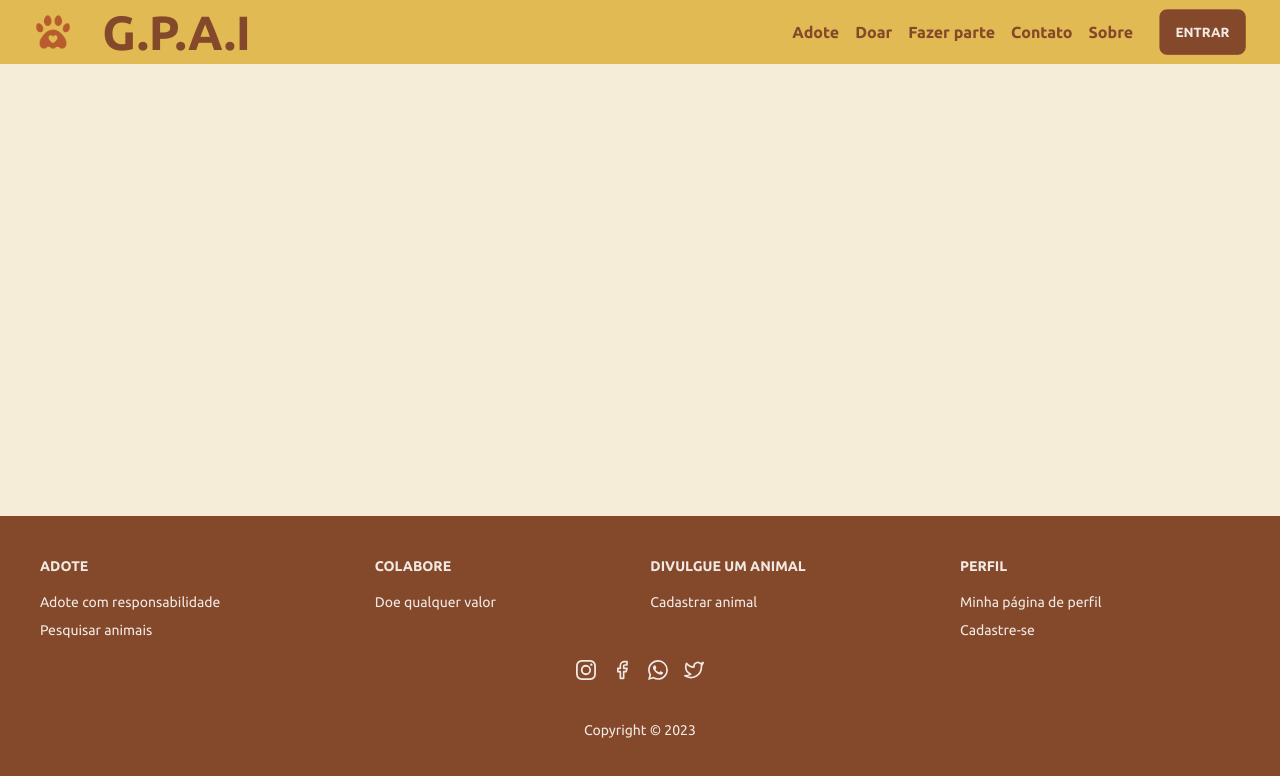
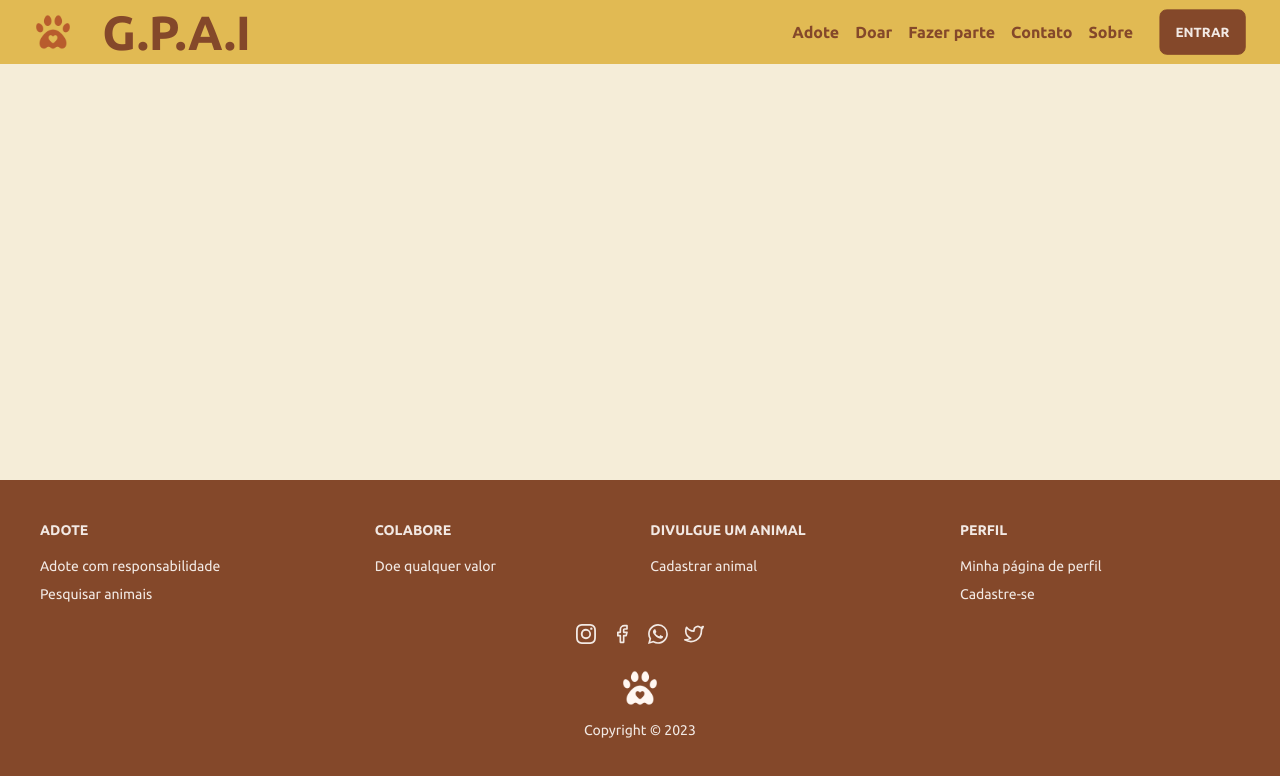
Before and after one commit to IsraelJorge/site_gpai, a React (Vite) app: page / in a window 1280 px wide. Shown: the top 776 px of the page. Built offline with nearby package versions, Linux system fonts and the light colour scheme.

Commit message:
refactor: add footer an chages in header

```diff
--- a/src/App.tsx
+++ b/src/App.tsx
@@ -5,7 +5,7 @@ export function App() {
   return (
     <div className="h-screen flex flex-col justify-between">
       <Header />
-
+      <div className="max-w-7xl"></div>
       <Footer />
     </div>
   );
--- a/src/components/Footer.tsx
+++ b/src/components/Footer.tsx
@@ -1,5 +1,7 @@
 import { BsInstagram, BsWhatsapp } from 'react-icons/bs';
 import { FiTwitter, FiFacebook } from 'react-icons/fi';
+
+import LogoGpai from '../assets/logo-white.svg';
 
 const iconsItems = [
   {
@@ -46,7 +48,7 @@ export function Footer() {
           <a className="link link-hover">Cadastre-se</a>
         </div>
       </div>
-      <div className="footer footer-center py-5">
+      <div className="footer gap-5 footer-center py-5">
         <div>
           <div className="grid grid-flow-col text-xl gap-4">
             {iconsItems.map((item, index) => (
@@ -61,6 +63,13 @@ export function Footer() {
           </div>
         </div>
         <div>
+          <a href="/">
+            <img
+              className="hidden text-red-700 h-12 w-auto lg:block"
+              src={LogoGpai}
+              alt="Logo G.P.A.I"
+            />
+          </a>
           <p>Copyright © 2023 </p>
         </div>
       </div>
```
Also changed, not shown: src/assets/logo-white.svg (added).
